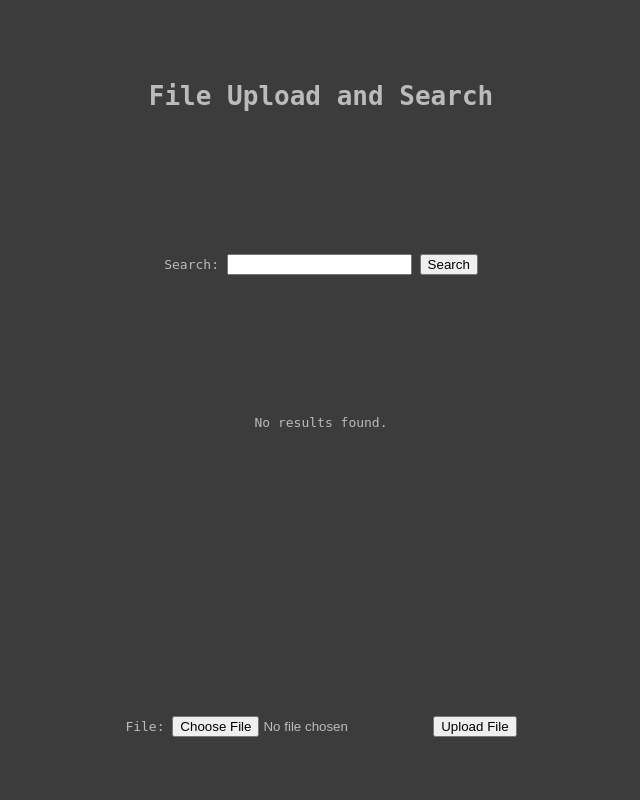
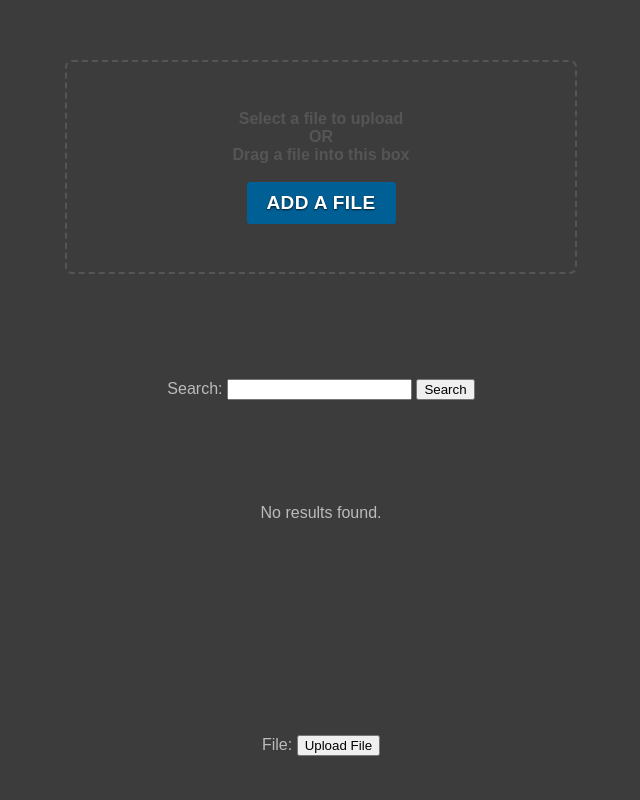
Before and after one commit to Simulation-of-AI-agents/Chat-to-PDF, a Flask app: template Backend/templates/index.html in a window 1280 px wide. Shown: the whole page, without its empty margins (319-959 px from the left). Run offline with Flask 3, Linux system fonts and the light colour scheme; the template is opened without the code that fills it: values that come from a table or form of the project are taken from there, others are empty.

Commit message:
Drag and Drop

```diff
--- a/Backend/static/css/styles.css
+++ b/Backend/static/css/styles.css
@@ -50,6 +50,9 @@ a:hover {
     margin-right: 20px; /* Abstand zwischen den Bildern */
 }
 
+
+
+
 .delete-button:hover {
     background-color: gray; /* Farbe beim Überfahren mit der Maus ändern */
 }
@@ -66,3 +69,140 @@ a:hover {
     z-index: 10; /* Stellt sicher, dass der Button über dem Bild liegt */
     transition: background-color 0.5s; /* Fügt eine sanfte Übergangsanimation hinzu */
 }
+body {
+	font-family : sans-serif;
+}
+
+.button {
+	background      : #005f95;
+	border          : none;
+	border-radius   : 3px;
+	color           : white;
+	display         : inline-block;
+	font-size       : 19px;
+	font-weight     : bolder;
+	letter-spacing  : 0.02em;
+	padding         : 10px 20px;
+	text-align      : center;
+	text-shadow     : 0px 1px 2px rgba(0, 0, 0, 0.75);
+	text-decoration : none;
+	text-transform  : uppercase;
+	transition      : all 0.2s;
+}
+
+.btn:hover {
+	background : #4499c9;
+}
+
+.btn:active {
+	background : #49ADE5;
+}
+
+input[type="file"] {
+	display : none;
+}
+
+#file-drag {
+	border        : 2px dashed #555;
+	border-radius : 7px;
+	color         : #555;
+	cursor        : pointer;
+	display       : block;
+	font-weight   : bold;
+	margin        : 1em 0;
+	padding       : 3em;
+	text-align    : center;
+	transition    : background 0.3s, color 0.3s;
+}
+
+#file-drag:hover {
+	background : #ddd;
+}
+
+#file-drag:hover,
+#file-drag.hover {
+	border-color : #3070A5;
+	border-style : solid;
+	box-shadow   : inset 0 3px 4px #888;
+	color        : #3070A5;
+}
+
+#file-progress {
+	display : none;
+	margin  : 1em auto;
+	width   : 100%;
+}
+
+#file-upload-btn {
+	margin : auto;
+}
+
+#file-upload-btn:hover {
+	background : #4499c9;
+}
+
+#file-upload-form {
+	margin : auto;
+	width  : 40%;
+}
+
+progress {
+	appearance    : none;
+	background    : #eee;
+	border        : none;
+	border-radius : 3px;
+	box-shadow    : 0 2px 5px rgba(0, 0, 0, 0.25) inset;
+	height        : 30px;
+}
+
+progress[value]::-webkit-progress-value {
+	background :
+		-webkit-linear-gradient(-45deg,
+			transparent 33%,
+			rgba(0, 0, 0, .2) 33%,
+			rgba(0,0, 0, .2) 66%,
+			transparent 66%),
+		-webkit-linear-gradient(right,
+			#005f95,
+			#07294d);
+	background :
+		linear-gradient(-45deg,
+			transparent 33%,
+			rgba(0, 0, 0, .2) 33%,
+			rgba(0,0, 0, .2) 66%,
+			transparent 66%),
+		linear-gradient(right,
+			#005f95,
+			#07294d);
+	background-size : 60px 30px, 100% 100%, 100% 100%;
+	border-radius   : 3px;
+}
+
+progress[value]::-moz-progress-bar {
+	background :
+	-moz-linear-gradient(-45deg,
+		transparent 33%,
+		rgba(0, 0, 0, .2) 33%,
+		rgba(0,0, 0, .2) 66%,
+		transparent 66%),
+	-moz-linear-gradient(right,
+		#b8c3ca,
+		#07294d);
+	background :
+		linear-gradient(-45deg,
+			transparent 33%,
+			rgba(0, 0, 0, .2) 33%,
+			rgba(0,0, 0, .2) 66%,
+			transparent 66%),
+		linear-gradient(right,
+			#879ba6,
+			#07294d);
+	background-size : 60px 30px, 100% 100%, 100% 100%;
+	border-radius   : 3px;
+}
+
+ul {
+	list-style-type : none;
+	margin          : 0;
+	padding         : 0;
+}
--- a/Backend/static/scripts/script.js
+++ b/Backend/static/scripts/script.js
@@ -1,29 +1,184 @@
-$(document).ready(function() {
-    $('.delete-button').click(function(e) {
-        e.preventDefault();  // Verhindert das Standardverhalten des Buttons, das die Seite neu laden würde.
+// upload file function
+function uploadFile(file){
+    listSection.style.display = 'block';
 
-        var container = $(this).closest('.image-container'); // Der Container, der das Bild und den Button enthält.
-        var file_name = $(this).data('file-name'); // Der Dateiname wird aus dem data-file-name Attribut ausgelesen.
+    // Create a new div element for the preview
+    var preview = document.createElement('div');
+    preview.classList.add('preview');
 
-        // Durchführen des AJAX-Requests
-        $.ajax({
-            url: '/delete/' + file_name,  // Die URL für den AJAX-Request, der die Löschfunktion auf dem Server aufruft.
-            type: 'GET',  // Methode des Requests
-            success: function(result) {
-                // Wenn der Request erfolgreich war, blende den Container aus und entferne ihn.
-                container.fadeOut(400, function() {
-                    $(this).remove(); // Entfernt den Container aus dem DOM nachdem das Ausblenden abgeschlossen ist.
-                });
-            },
-            error: function(xhr, status, error) {
-                // Bei einem Fehler zeige eine Fehlermeldung an.
-                alert('Fehler beim Löschen der Datei: ' + error);
-            }
-        });
-    });
-});
+    // Create an object URL for the uploaded file
+    var objectUrl = URL.createObjectURL(file);
 
+    // Set the background image of the preview to the object URL
+    preview.style.backgroundImage = `url(${objectUrl})`;
 
-document.addEventListener('DOMContentLoaded', function() {
-    document.addEventListener('contextmenu', event => event.preventDefault());
-});
+    // Append the preview to the container
+    previewsContainer.appendChild(preview);
+
+    var li = document.createElement('li');
+    li.classList.add('in-prog');
+    li.innerHTML = `
+        <div class="col">
+            <img src="icons/${iconSelector(file.type)}" alt="">
+        </div>
+        <div class="col">
+            <div class="file-name">
+                <div class="name">${file.name}</div>
+                <span>0%</span>
+            </div>
+            <div class="file-progress">
+                <span></span>
+            </div>
+            <div class="file-size">${(file.size/(1024*1024)).toFixed(2)} MB</div>
+        </div>
+        <div class="col">
+            <svg xmlns="http://www.w3.org/2000/svg" class="cross" height="20" width="20"><path d="m5.979 14.917-.854-.896 4-4.021-4-4.062.854-.896 4.042 4.062 4-4.062.854.896-4 4.062 4 4.021-.854.896-4-4.063Z"/></svg>
+            <svg xmlns="http://www.w3.org/2000/svg" class="tick" height="20" width="20"><path d="m8.229 14.438-3.896-3.917 1.438-1.438 2.458 2.459 6-6L15.667 7Z"/></svg>
+        </div>
+    `;
+
+    listContainer.prepend(li);
+
+    var http = new XMLHttpRequest();
+    var data = new FormData();
+    data.append('file', file);
+
+    http.onload = () => {
+        li.classList.add('complete');
+        li.classList.remove('in-prog');
+    };
+
+    http.upload.onprogress = (e) => {
+        var percent_complete = (e.loaded / e.total)*100;
+        li.querySelectorAll('span')[0].innerHTML = Math.round(percent_complete) + '%';
+        li.querySelectorAll('span')[1].style.width = percent_complete + '%';
+    };
+
+    http.open('POST', 'sender.php', true);
+    http.send(data);
+
+    li.querySelector('.cross').onclick = () => {
+        http.abort();
+        preview.remove(); // Remove the preview when the upload is aborted
+    };
+
+    http.onabort = () => {
+        li.remove();
+        preview.remove(); // Remove the preview if the upload is aborted
+    };
+}
+(function() {
+	function Init() {
+		var fileSelect = document.getElementById('file-upload'),
+			fileDrag = document.getElementById('file-drag'),
+			submitButton = document.getElementById('submit-button');
+
+		fileSelect.addEventListener('change', fileSelectHandler, false);
+
+		// Is XHR2 available?
+		var xhr = new XMLHttpRequest();
+		if (xhr.upload) {
+			// File Drop
+			fileDrag.addEventListener('dragover', fileDragHover, false);
+			fileDrag.addEventListener('dragleave', fileDragHover, false);
+			fileDrag.addEventListener('drop', fileSelectHandler, false);
+		}
+	}
+
+	function fileDragHover(e) {
+		var fileDrag = document.getElementById('file-drag');
+
+		e.stopPropagation();
+		e.preventDefault();
+
+		fileDrag.className = (e.type === 'dragover' ? 'hover' : 'modal-body file-upload');
+	}
+
+	function fileSelectHandler(e) {
+		// Fetch FileList object
+		var files = e.target.files || e.dataTransfer.files;
+
+		// Cancel event and hover styling
+		fileDragHover(e);
+
+		// Process all File objects
+		for (var i = 0, f; f = files[i]; i++) {
+			parseFile(f);
+			uploadFile(f);
+		}
+	}
+
+	function output(msg) {
+		var m = document.getElementById('messages');
+		m.innerHTML = msg;
+	}
+
+	function parseFile(file) {
+		output(
+			'<ul>'
+			+	'<li>Name: <strong>' + encodeURI(file.name) + '</strong></li>'
+			+	'<li>Type: <strong>' + file.type + '</strong></li>'
+			+	'<li>Size: <strong>' + (file.size / (1024 * 1024)).toFixed(2) + ' MB</strong></li>'
+			+ '</ul>'
+		);
+	}
+
+	function setProgressMaxValue(e) {
+		var pBar = document.getElementById('file-progress');
+
+		if (e.lengthComputable) {
+			pBar.max = e.total;
+		}
+	}
+
+	function updateFileProgress(e) {
+		var pBar = document.getElementById('file-progress');
+
+		if (e.lengthComputable) {
+			pBar.value = e.loaded;
+		}
+	}
+
+	function uploadFile(file) {
+
+		var xhr = new XMLHttpRequest(),
+			fileInput = document.getElementById('class-roster-file'),
+			pBar = document.getElementById('file-progress'),
+			fileSizeLimit = 1024;	// In MB
+		if (xhr.upload) {
+			// Check if file is less than x MB
+			if (file.size <= fileSizeLimit * 1024 * 1024) {
+				// Progress bar
+				pBar.style.display = 'inline';
+				xhr.upload.addEventListener('loadstart', setProgressMaxValue, false);
+				xhr.upload.addEventListener('progress', updateFileProgress, false);
+
+				// File received / failed
+				xhr.onreadystatechange = function(e) {
+					if (xhr.readyState == 4) {
+						// Everything is good!
+
+						// progress.className = (xhr.status == 200 ? "success" : "failure");
+						// document.location.reload(true);
+					}
+				};
+
+				// Start upload
+				xhr.open('POST', document.getElementById('file-upload-form').action, true);
+				xhr.setRequestHeader('X-File-Name', file.name);
+				xhr.setRequestHeader('X-File-Size', file.size);
+				xhr.setRequestHeader('Content-Type', 'multipart/form-data');
+				xhr.send(file);
+			} else {
+				output('Please upload a smaller file (< ' + fileSizeLimit + ' MB).');
+			}
+		}
+	}
+
+	// Check for the various File API support.
+	if (window.File && window.FileList && window.FileReader) {
+		Init();
+	} else {
+		document.getElementById('file-drag').style.display = 'none';
+	}
+})();
--- a/Backend/templates/index.html
+++ b/Backend/templates/index.html
@@ -6,10 +6,49 @@
         <meta name="viewport" content="width=device-width, initial-scale=1.0">
         <link rel="stylesheet" href="{{url_for('static', filename='css/styles.css')}}">
         <link rel="icon" type="image/png" href="{{url_for('static', filename='images/favicon-16x16.png')}}" sizes="16x16" />
-        <title>File Upload and Search</title>
+        <title>Drag and Drop File Upload</title>
+
+        <!-- CHANGE THE ACTION TO THE PHP SCRIPT THAT WILL PROCESS THE FILE VIA AJAX -->
+<form id="file-upload-form" action="<?php echo $_SERVER['PHP_SELF'] ?>">
+	<input id="file-upload" type="file" name="fileUpload" />
+	<label for="file-upload" id="file-drag">
+		Select a file to upload
+		<br />OR
+		<br />Drag a file into this box
+
+		<br /><br /><span id="file-upload-btn" class="button">Add a file</span>
+	</label>
+
+	<progress id="file-progress" value="0">
+		<span>0</span>%
+	</progress>
+
+	<output for="file-upload" id="messages"></output>
+</form>
+
+<?php
+$fn = (isset($_SERVER['HTTP_X_FILE_NAME']) ? $_SERVER['HTTP_X_FILE_NAME'] : false);
+$targetDir = 'tmp/';
+
+if ($fn) {
+          	if (isFileValid($fn)) {
+          		// AJAX call
+          		file_put_contents(
+          			$targetDir . $fn,
+          			file_get_contents('php://input')
+          		);
+          		removeFile($fn);
+          	}
+}
+
+function removeFile($file) {
+	unlink($targetDir . $file);
+}
+?>
     </head>
     <body>
-        <h1>File Upload and Search</h1>
+
+
 
         <!-- Suchformular -->
         <form method="POST">
```
Also changed, not shown: Backend/static/css/chat_styles.css (+19 -0 lines), Backend/templates/chat.html (+20 -5 lines), Backend/server.py (line endings or trailing spaces), Backend/static/covers/Hello_World_Kopie.png (deleted), 1 other file.
